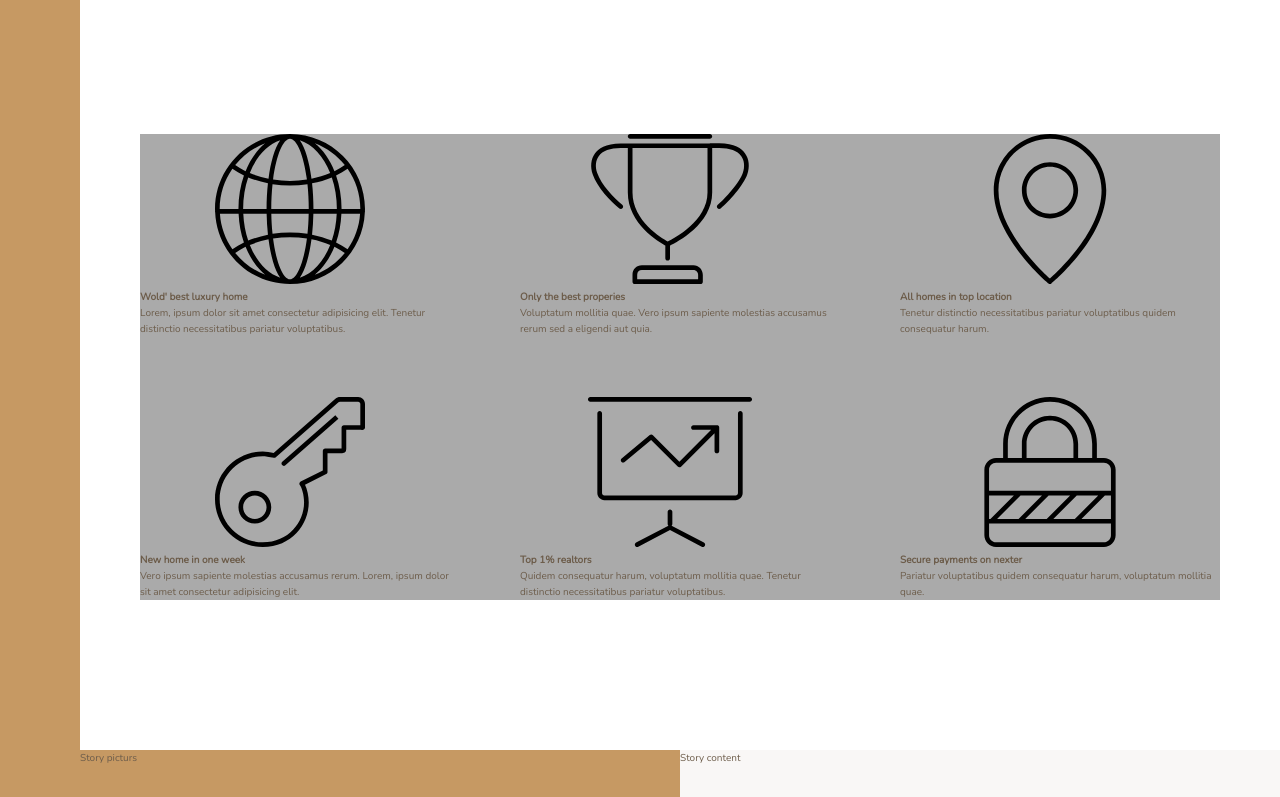
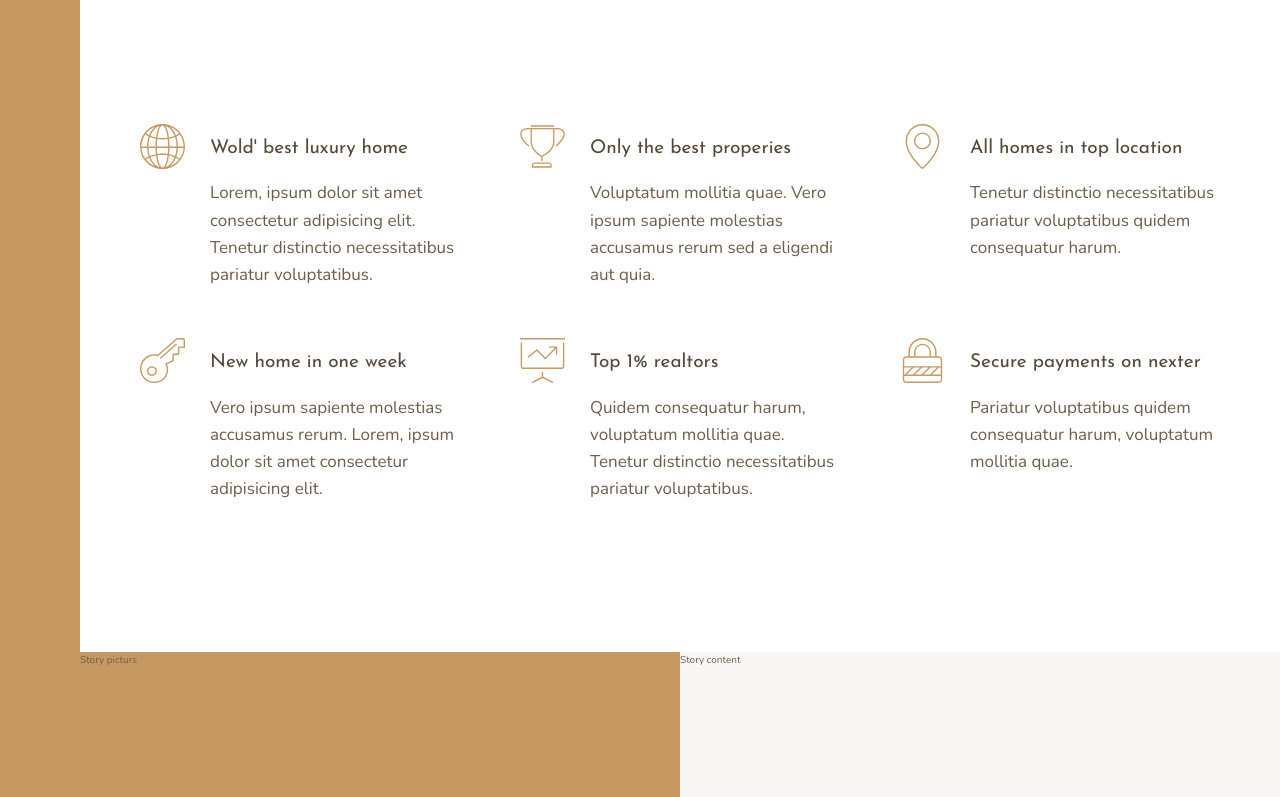
Before and after one commit to Baejita/NexterGrid, a website: page starter/index.html in a window 1280 px wide. Shown: the part 656-1453 px from the top of the page. Drawn offline with nearby package versions, Linux system fonts and the light colour scheme.

Commit message:
complete feature section

```diff
--- a/starter/index.html
+++ b/starter/index.html
@@ -22,66 +22,66 @@
     <div class="realtors">Top 3 realtors</div>
 
     <section class="features">
-      <div class="feauture">
+      <div class="feature">
         <svg class="feature__icon">
           <use xlink:href="img/sprite.svg#icon-global"></use>
         </svg>
-        <h4 class="heading-4">Wold' best luxury home</h4>
+        <h4 class="heading-4 heading-4--dark">Wold' best luxury home</h4>
         <p class="feature__text">
           Lorem, ipsum dolor sit amet consectetur adipisicing elit. Tenetur
           distinctio necessitatibus pariatur voluptatibus.
         </p>
       </div>
 
-      <div class="feauture">
+      <div class="feature">
         <svg class="feature__icon">
           <use xlink:href="img/sprite.svg#icon-trophy"></use>
         </svg>
-        <h4 class="heading-4">Only the best properies</h4>
+        <h4 class="heading-4 heading-4--dark">Only the best properies</h4>
         <p class="feature__text">
           Voluptatum mollitia quae. Vero ipsum sapiente molestias accusamus
           rerum sed a eligendi aut quia.
         </p>
       </div>
 
-      <div class="feauture">
+      <div class="feature">
         <svg class="feature__icon">
           <use xlink:href="img/sprite.svg#icon-map-pin"></use>
         </svg>
-        <h4 class="heading-4">All homes in top location</h4>
+        <h4 class="heading-4 heading-4--dark">All homes in top location</h4>
         <p class="feature__text">
           Tenetur distinctio necessitatibus pariatur voluptatibus quidem
           consequatur harum.
         </p>
       </div>
 
-      <div class="feauture">
+      <div class="feature">
         <svg class="feature__icon">
           <use xlink:href="img/sprite.svg#icon-key"></use>
         </svg>
-        <h4 class="heading-4">New home in one week</h4>
+        <h4 class="heading-4 heading-4--dark">New home in one week</h4>
         <p class="feature__text">
           Vero ipsum sapiente molestias accusamus rerum. Lorem, ipsum dolor sit
           amet consectetur adipisicing elit.
         </p>
       </div>
 
-      <div class="feauture">
+      <div class="feature">
         <svg class="feature__icon">
           <use xlink:href="img/sprite.svg#icon-presentation"></use>
         </svg>
-        <h4 class="heading-4">Top 1% realtors</h4>
+        <h4 class="heading-4 heading-4--dark">Top 1% realtors</h4>
         <p class="feature__text">
           Quidem consequatur harum, voluptatum mollitia quae. Tenetur distinctio
           necessitatibus pariatur voluptatibus.
         </p>
       </div>
 
-      <div class="feauture">
+      <div class="feature">
         <svg class="feature__icon">
           <use xlink:href="img/sprite.svg#icon-lock"></use>
         </svg>
-        <h4 class="heading-4">Secure payments on nexter</h4>
+        <h4 class="heading-4 heading-4--dark">Secure payments on nexter</h4>
         <p class="feature__text">
           Pariatur voluptatibus quidem consequatur harum, voluptatum mollitia
           quae.
--- a/starter/sass/_features.scss
+++ b/starter/sass/_features.scss
@@ -1,11 +1,36 @@
 .features {
-    background-color: $color-grey-light-2;
+    //background-color: $color-grey-light-2;
     grid-column: center-start/ center-end;
 
     margin: 15rem 0;
 
 
     display: grid;
-    grid-template-columns: repeat(3, 1fr);
+    //grid-template-columns: repeat(3, 1fr);
+    grid-template-columns: repeat(auto-fit, minmax(25rem, 1fr)); // ทำให้เวลาหดหน้าจอแล้ว responsive ลดลงมาพอดีหน้าจอ ต่ำสุดของช่องคือ 250px = 25rem
     grid-gap: 6rem;
+    align-items: start; //ทำให้ขอ้ความที่สั้น ๆ จากที่ชอบตกไปอยู่ตรงกลางย้ายมา ขิดด้านบนได้
 }
+
+.feature {
+
+    display: grid;
+    grid-template-columns: min-content 1fr;
+
+    grid-row-gap: 1.5rem;
+
+    grid-column-gap: 2.5rem;
+
+    &__icon {
+        fill: $color-primary;
+        width: 4.5rem;
+        height: 4.5rem;
+        grid-row: 1/ span 2;
+        transform: translateY(-1rem);
+    }
+
+    &__text {
+
+        font-size: 1.7rem;
+    }
+}
--- a/starter/sass/_typography.scss
+++ b/starter/sass/_typography.scss
@@ -0,0 +1,29 @@
+%heading {
+    font-family: $font-display;
+    font-weight: 400;
+}
+
+.heading-1 {
+    @extend %heading;
+}
+
+.heading-2 {
+    @extend %heading;
+}
+
+.heading-3 {
+    @extend %heading;
+}
+
+.heading-4 {
+    @extend %heading;
+    font-size: 1.9rem;
+
+    &--light {
+        color: $color-grey-light-1;
+    }
+
+    &--dark {
+        color: $color-grey-dark-1;
+    }
+}
```
Also changed, not shown: starter/css/style.css.
